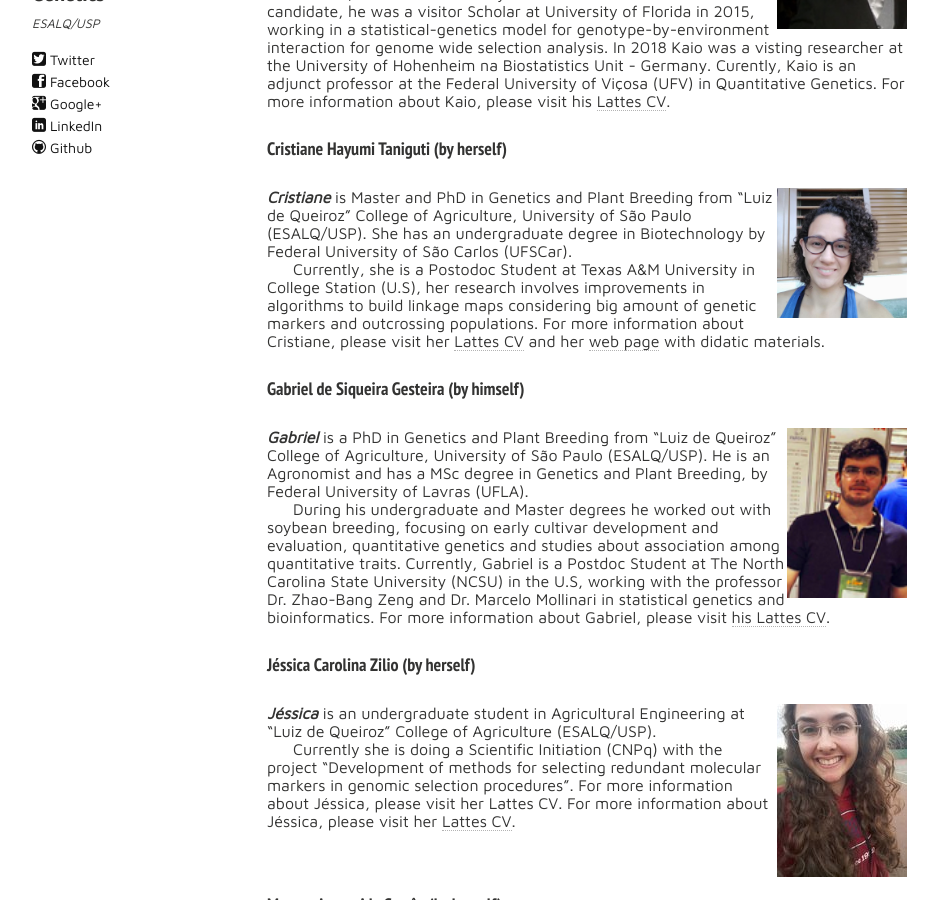
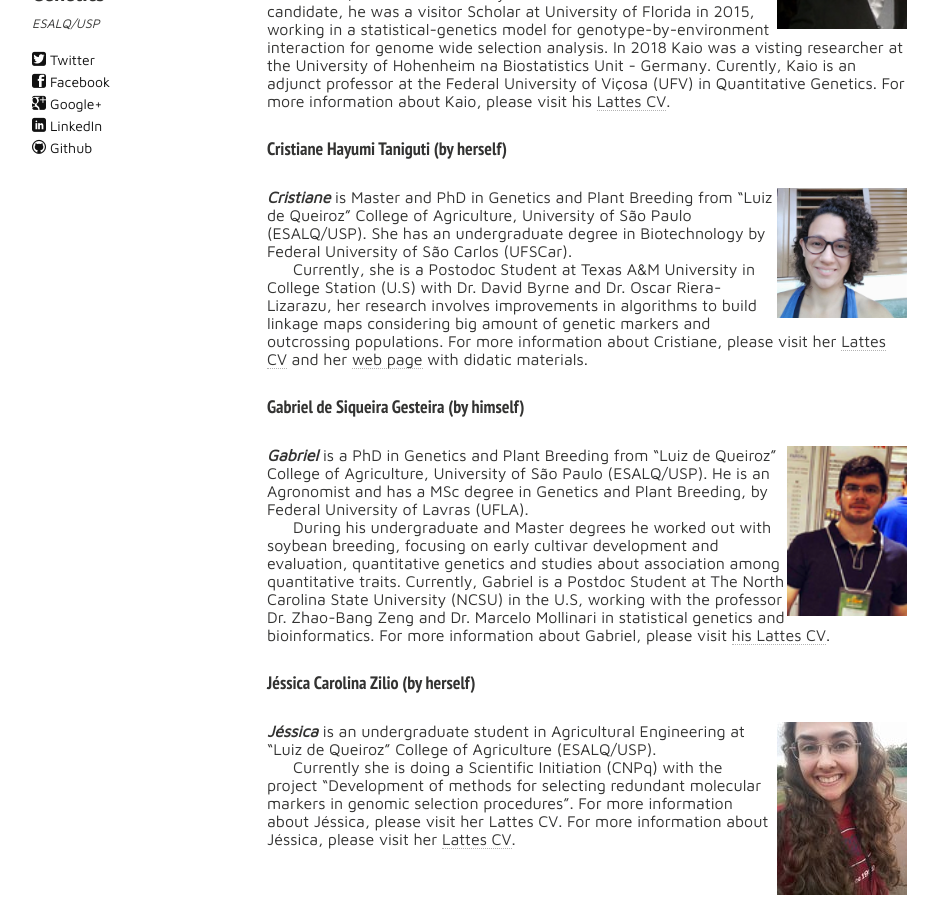
Before and after one commit to statgen-esalq/statgen-esalq.github.io, a Jekyll site: the page built from former-students.md, in a window 1280 px wide and 900 px high, scrolled down 765 px. Shown: the whole window, without its empty margins (53-991 px from the left). Built offline with Jekyll 4.4.1, drawn with Linux system fonts in a browser that asks for light colours; nearby versions of some CDN libraries.

Commit message:
Update former-students.md

```diff
--- a/former-students.md
+++ b/former-students.md
@@ -22,7 +22,7 @@ In 2010, he was at University of Minnesota as a trainee. As a PhD candidate, he
 
 <img src="{{ site.url }}/images/Cristiane.jpeg" width="130">{: .image-pull-right} _**Cristiane**_  is Master and PhD in Genetics and Plant Breeding from "Luiz de Queiroz" College of Agriculture, University of São Paulo (ESALQ/USP). She has an undergraduate degree in Biotechnology by Federal University of São Carlos (UFSCar).
 
-Currently, she is a Postodoc Student at Texas A&M University in College Station (U.S), her research involves improvements in algorithms to build linkage maps considering big amount of genetic markers and outcrossing populations. For more information about Cristiane, please visit her [Lattes CV](http://lattes.cnpq.br/5351325433180836) and her [web page](http://cristianetaniguti.github.io/) with didatic materials.
+Currently, she is a Postodoc Student at Texas A&M University in College Station (U.S) with Dr. David Byrne and Dr. Oscar Riera-Lizarazu, her research involves improvements in algorithms to build linkage maps considering big amount of genetic markers and outcrossing populations. For more information about Cristiane, please visit her [Lattes CV](http://lattes.cnpq.br/5351325433180836) and her [web page](http://cristianetaniguti.github.io/) with didatic materials.
 
 #### Gabriel de Siqueira Gesteira (by himself)
 
```
